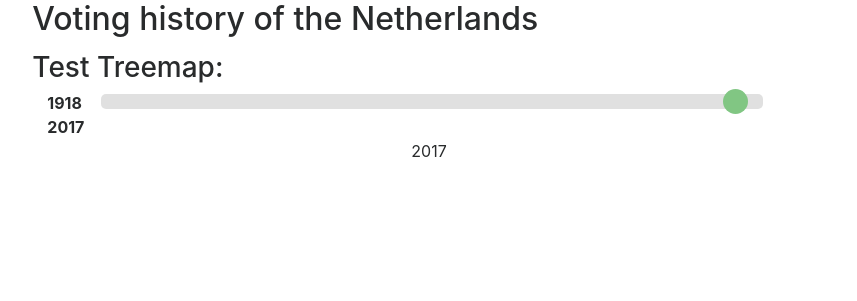
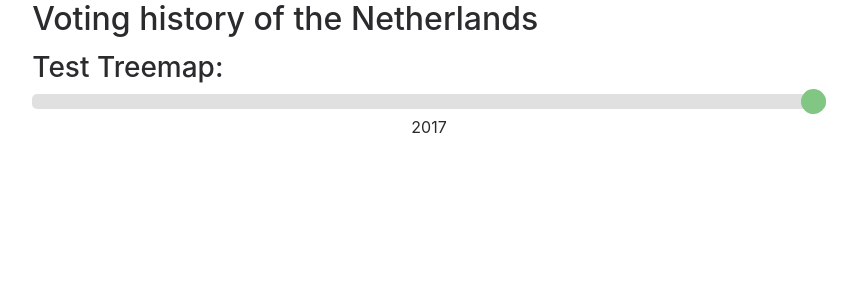
Before and after one commit to martijn1815/InfoVis_G17, a Flask app: page / in a window 1280 px wide. Shown: the part 93-394 px from the top of the page, without its empty margins (211-1068 px from the left). Run offline with Flask 2, Linux system fonts and the light colour scheme; parts of the project's set-up code (start-up, migrations or seed data) failed here and were passed over; some libraries are stand-ins or nearby versions.

Commit message:
Implemented slider

```diff
--- a/Flask App/app/templates/home.html
+++ b/Flask App/app/templates/home.html
@@ -22,9 +22,7 @@
 <div id="treemap_container">
     <H3 class="col-sm-12 mt-3">Test Treemap:</H3>
     <div class="col-sm-12 slider_container">
-        <span class="col-sm-1 startyear">1918</span>
-        <input id="yearRange" class="col-sm-10 slider" type="range" min="0" max="27" step="1" value="27" data-show-value="true">
-        <span class="col-sm-1 endyear">2017</span>
+        <input id="yearRange" class="slider" type="range" min="0" max="27" step="1" value="27" data-show-value="true">
     </div>
     <p id="yearValue" class="col-sm-12 text-center">2017</p>
 
```
